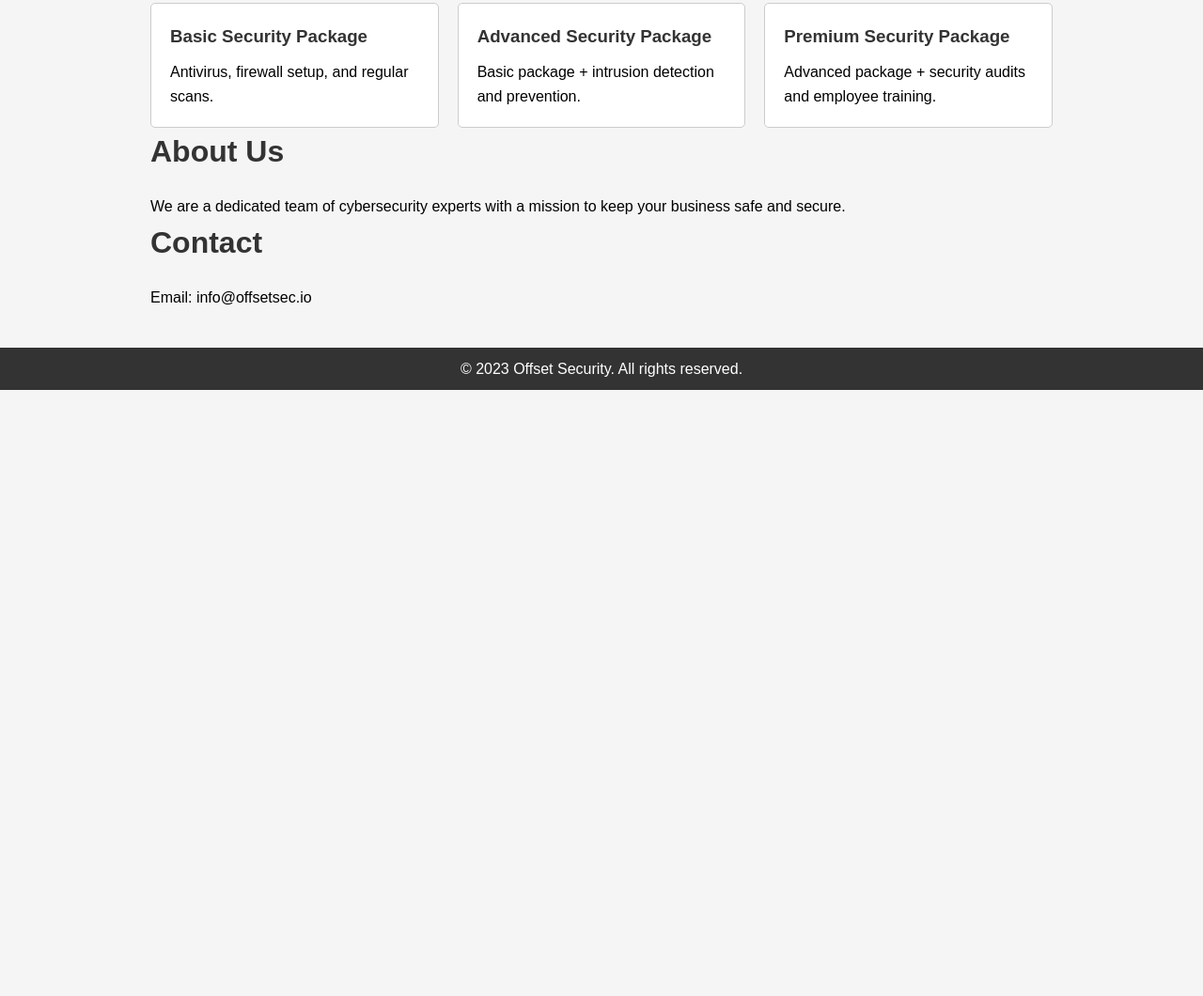
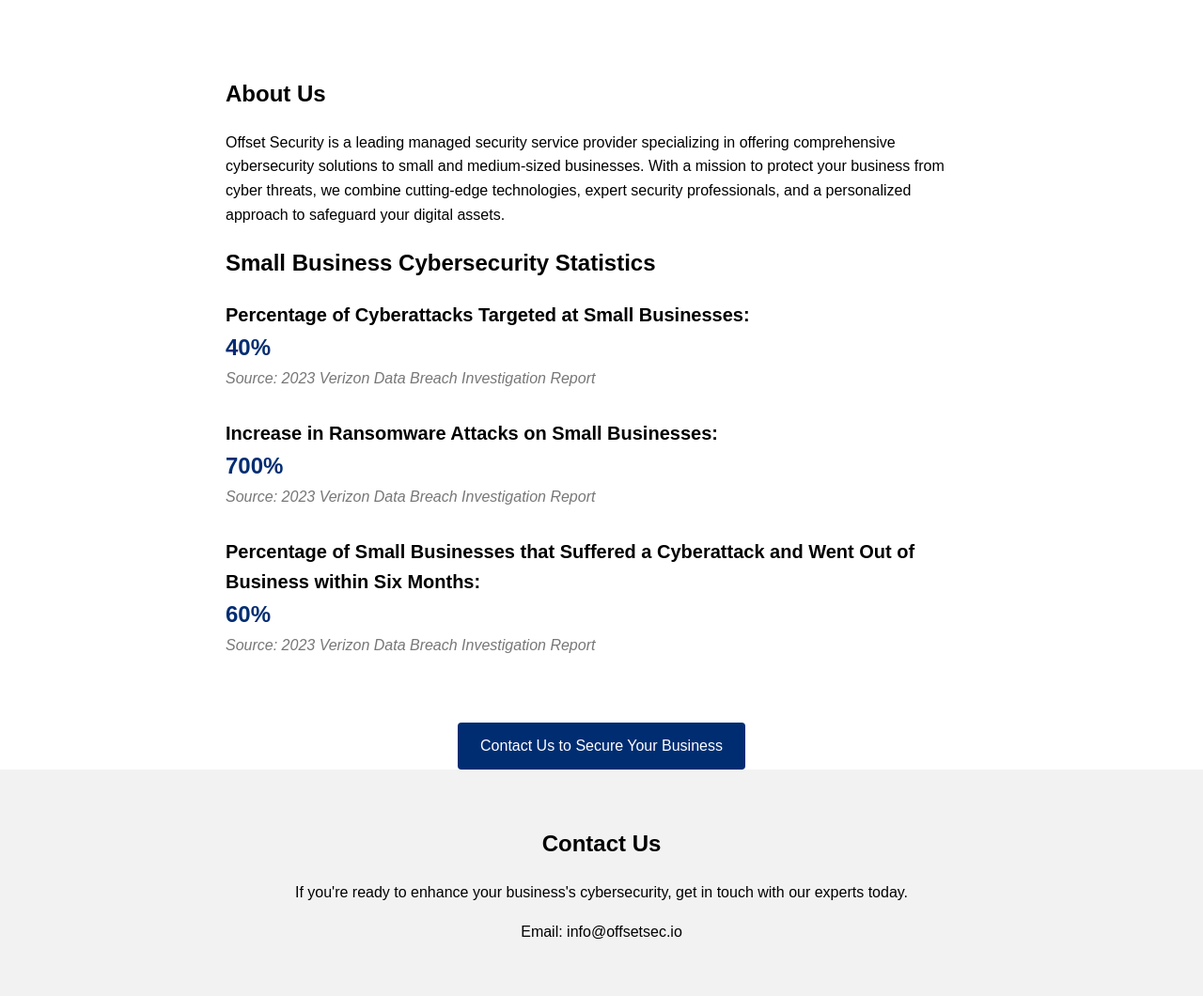
Before and after one commit to r3d-sparr0w/r3d-sparr0w.github.io, a plain HTML site: page index.html in a window 1280 px wide. Shown: the part 936-1996 px from the top of the page at 94% size. Before the commit the page ends 1351 px from the top, so only its background shows below. Drawn offline with Linux system fonts and the light colour scheme.

Commit message:
Update index.html

```diff
--- a/index.html
+++ b/index.html
@@ -4,24 +4,68 @@
   <meta charset="UTF-8">
   <meta name="viewport" content="width=device-width, initial-scale=1.0">
   <title>Offset Security - Managed Security Service Provider</title>
-    <link rel="stylesheet" href="styles.css">
+  <style>
+    body {
+      font-family: Arial, sans-serif;
+      line-height: 1.6;
+      margin: 0;
+      padding: 0;
+    }
+    header {
+      background-color: #002D72;
+      color: #ffffff;
+      text-align: center;
+      padding: 20px;
+    }
+    h1 {
+      margin-bottom: 20px;
+    }
+    .container {
+      max-width: 800px;
+      margin: 20px auto;
+      padding: 20px;
+    }
+    .statistic {
+      margin-bottom: 30px;
+    }
+    .statistic-title {
+      font-size: 20px;
+      font-weight: bold;
+    }
+    .statistic-value {
+      font-size: 24px;
+      color: #002D72;
+      font-weight: bold;
+    }
+    .source {
+      font-style: italic;
+      color: #777777;
+    }
+    .cta-button {
+      display: inline-block;
+      padding: 12px 24px;
+      background-color: #002D72;
+      color: #ffffff;
+      font-size: 16px;
+      text-decoration: none;
+      border-radius: 4px;
+      transition: background-color 0.3s ease;
+    }
+    .cta-button:hover {
+      background-color: #004BAE;
+    }
+  </style>
 </head>
 <body>
   <header>
-        <nav>
-            <div class="container">
     <h1>Offset Security</h1>
+    <p>Your Trusted Managed Security Service Provider</p>
     <ul>
-                    <li><a href="#home">Home</a></li>
+        <li><a href="#home">Home<a></li>
         <li><a href="#services">Services</a></li>
         <li><a href="#about">About Us</a></li>
         <li><a href="#contact">Contact</a></li>
-                </ul>
-            </div>
-        </nav>
   </header>
-
-    <main>
   <section id="home">
     <div class="container">
       <h2>Welcome to Offset Security</h2>
@@ -29,32 +73,6 @@
       <a href="#contact" class="btn">Contact Us</a>
     </div>
   </section>
-        <section>
-            <title>Small Business Cybersecurity Statistics - 2023 Verizon Data Breach Report</title>
-                <body>
-                   <header style="background-color: #002D72; color: #ffffff; text-align: center; padding: 20px;">
-                     <h1>Small Business Cybersecurity Statistics</h1>
-                    <p>Based on the 2023 Verizon Data Breach Investigation Report</p>
-                   </header>
-                <div style="max-width: 800px; margin: 20px auto; padding: 20px;">
-                  <div style="margin-bottom: 30px;">
-                  <div style="font-size: 20px; font-weight: bold;">Percentage of Cyberattacks Targeted at Small Businesses:</div>
-                  <div style="font-size: 24px; color: #002D72; font-weight: bold;">40%</div>
-                  <div style="font-style: italic; color: #777777;">Source: 2023 Verizon Data Breach Investigation Report</div>
-                </div>
-               <div style="margin-bottom: 30px;">
-                 <div style="font-size: 20px; font-weight: bold;">Increase in Ransomware Attacks on Small Businesses:</div>
-                 <div style="font-size: 24px; color: #002D72; font-weight: bold;">700%</div>
-                 <div style="font-style: italic; color: #777777;">Source: 2023 Verizon Data Breach Investigation Report</div>
-               </div>
-               <div>
-                 <div style="font-size: 20px; font-weight: bold;">Percentage of Small Businesses that Suffered a Cyberattack and Went Out of Business within Six Months:</div>
-                 <div style="font-size: 24px; color: #002D72; font-weight: bold;">60%</div>
-                 <div style="font-style: italic; color: #777777;">Source: 2023 Verizon Data Breach Investigation Report</div>
-                 </div>
-               <!-- Add more statistics from the report here as needed -->
-               </div>
-            </body>
   <section id="services">
     <div class="container">
       <h2>Our Services</h2>
@@ -75,26 +93,41 @@
         </div>
     </div>
   </section>
-
-        <section id="about">
+  <section>
   <div class="container">
     <h2>About Us</h2>
-                <p>We are a dedicated team of cybersecurity experts with a mission to keep your business safe and secure.</p>
+    <p>Offset Security is a leading managed security service provider specializing in offering comprehensive cybersecurity solutions to small and medium-sized businesses. With a mission to protect your business from cyber threats, we combine cutting-edge technologies, expert security professionals, and a personalized approach to safeguard your digital assets.</p>
+
+    <h2>Small Business Cybersecurity Statistics</h2>
+    <div class="statistic">
+      <div class="statistic-title">Percentage of Cyberattacks Targeted at Small Businesses:</div>
+      <div class="statistic-value">40%</div>
+      <div class="source">Source: 2023 Verizon Data Breach Investigation Report</div>
+    </div>
+    <div class="statistic">
+      <div class="statistic-title">Increase in Ransomware Attacks on Small Businesses:</div>
+      <div class="statistic-value">700%</div>
+      <div class="source">Source: 2023 Verizon Data Breach Investigation Report</div>
+    </div>
+    <div class="statistic">
+      <div class="statistic-title">Percentage of Small Businesses that Suffered a Cyberattack and Went Out of Business within Six Months:</div>
+      <div class="statistic-value">60%</div>
+      <div class="source">Source: 2023 Verizon Data Breach Investigation Report</div>
     </div>
   </section>
+    <!-- Add more statistics from the report here as needed -->
 
-        <section id="contact">
-            <div class="container">
-                <h2>Contact</h2>
+    <div style="text-align: center;">
+      <a href="#contact" class="cta-button">Contact Us to Secure Your Business</a>
+    </div>
+  </div>
+
+  <!-- Contact section, you can customize this section as needed -->
+  <div id="contact" style="background-color: #f2f2f2; padding: 40px; text-align: center;">
+    <h2>Contact Us</h2>
+    <p>If you're ready to enhance your business's cybersecurity, get in touch with our experts today.</p>
     <p>Email: info@offsetsec.io</p>
+    <!-- Add your contact form or contact information here -->
   </div>
-        </section>
-    </main>
-
-    <footer>
-        <div class="container">
-            <p>&copy; 2023 Offset Security. All rights reserved.</p>
-        </div>
-    </footer>
 </body>
 </html>
```
Lines whose indentation alone changed are shown as unchanged.
